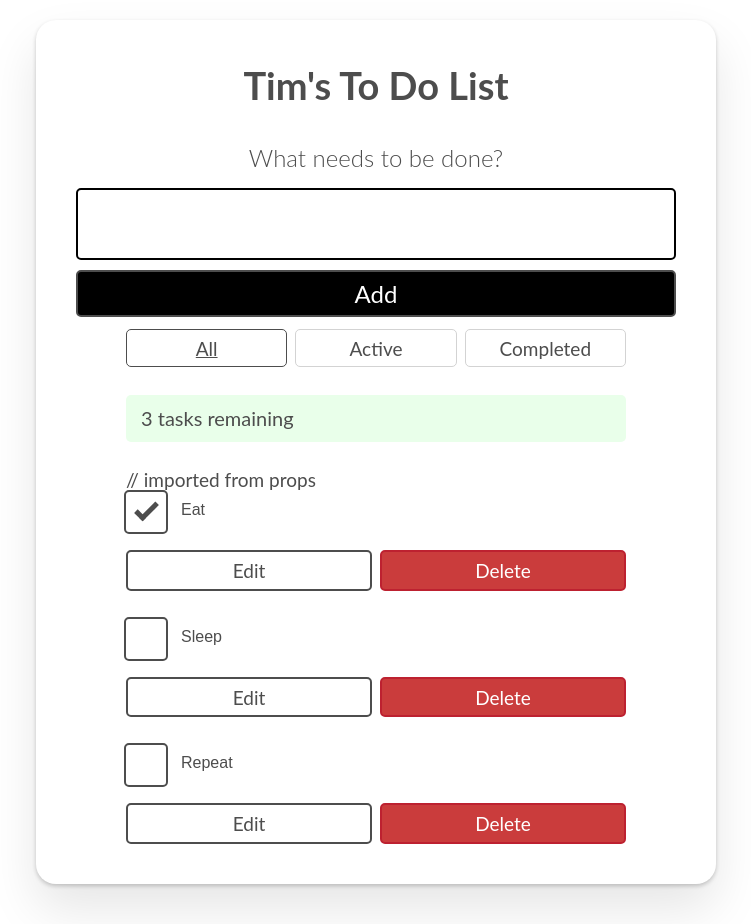
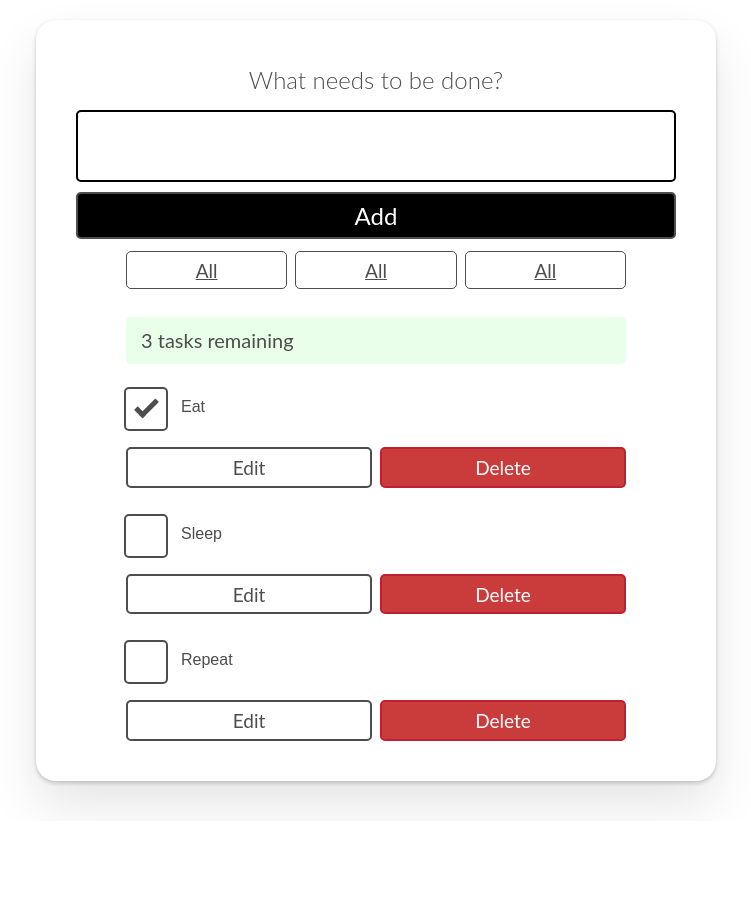
Before and after one commit to TimStannard/react-to-do-list, a React (Create React App) app: page / in a window 1280 px wide. Shown: the whole page, without its empty margins (264-1015 px from the left). After the commit the page ends 821 px from the top, so only its background shows below. Built offline with nearby package versions, Linux system fonts and the light colour scheme.

Commit message:
app passes prop function down to form component with arguements

```diff
--- a/src/App.js
+++ b/src/App.js
@@ -1,61 +1,36 @@
-import React from 'react';
+import React from "react";
+import Form from "./components/Form";
+import FilterButton from "./components/FilterButton";
 import Todo from "./components/Todo";
 
+function addTask(name) {
+  alert(name);
+}
+
 function App(props) {
-
-const taskList = props.tasks.map(task => <Todo
-  id={task.id}
-  name={task.name}
-  completed={task.completed}
-  key={task.id}
-  />);
-
+  const taskList = props.tasks.map(task => (
+    <Todo
+        id={task.id}
+        name={task.name}
+        completed={task.completed}
+        key={task.id}
+      />
+    )
+  );
   return (
     <div className="todoapp stack-large">
-      <h1>Tim's To Do List</h1>
-      <form>
-        <h2 className="label-wrapper">
-          <label htmlFor="new-todo-input" className="label__lg">
-            What needs to be done?
-          </label>
-        </h2>
-        <input
-          type="text"
-          id="new-todo-input"
-          className="input input__lg"
-          name="text"
-          autoComplete="off"
-        />
-        <button type="submit" className="btn btn__primary btn__lg">
-          Add
-        </button>
-      </form>
+      <Form addTask={addTask} />
       <div className="filters btn-group stack-exception">
-        <button type="button" className="btn toggle-btn" aria-pressed="true">
-          <span className="visually-hidden">Show </span>
-          <span>all</span>
-          <span className="visually-hidden"> tasks</span>
-        </button>
-        <button type="button" className="btn toggle-btn" aria-pressed="false">
-          <span className="visually-hidden">Show </span>
-          <span>Active</span>
-          <span className="visually-hidden"> tasks</span>
-        </button>
-        <button type="button" className="btn toggle-btn" aria-pressed="false">
-          <span className="visually-hidden">Show </span>
-          <span>Completed</span>
-          <span className="visually-hidden"> tasks</span>
-        </button>
+        <FilterButton />
+        <FilterButton />
+        <FilterButton />
       </div>
-      <h2 id="list-heading">
-        3 tasks remaining
-      </h2>
-        <ul
+      <h2 id="list-heading">3 tasks remaining</h2>
+      <ul
         role="list"
         className="todo-list stack-large stack-exception"
         aria-labelledby="list-heading"
       >
-      // imported from props
         {taskList}
       </ul>
     </div>
--- a/src/components/Form.js
+++ b/src/components/Form.js
@@ -2,7 +2,7 @@ import React from "react";
 
 function Form(props) {
   return (
-    <form>
+    <form onSubmit={handleSubmit}>
       <h2 className="label-wrapper">
         <label htmlFor="new-todo-input" className="label__lg">
           What needs to be done?
@@ -20,6 +20,12 @@ function Form(props) {
       </button>
     </form>
   );
+
+  function handleSubmit(e) {
+  e.preventDefault();
+  props.addTask("Say hello!");
+  }
+
 }
 
 export default Form;
```
